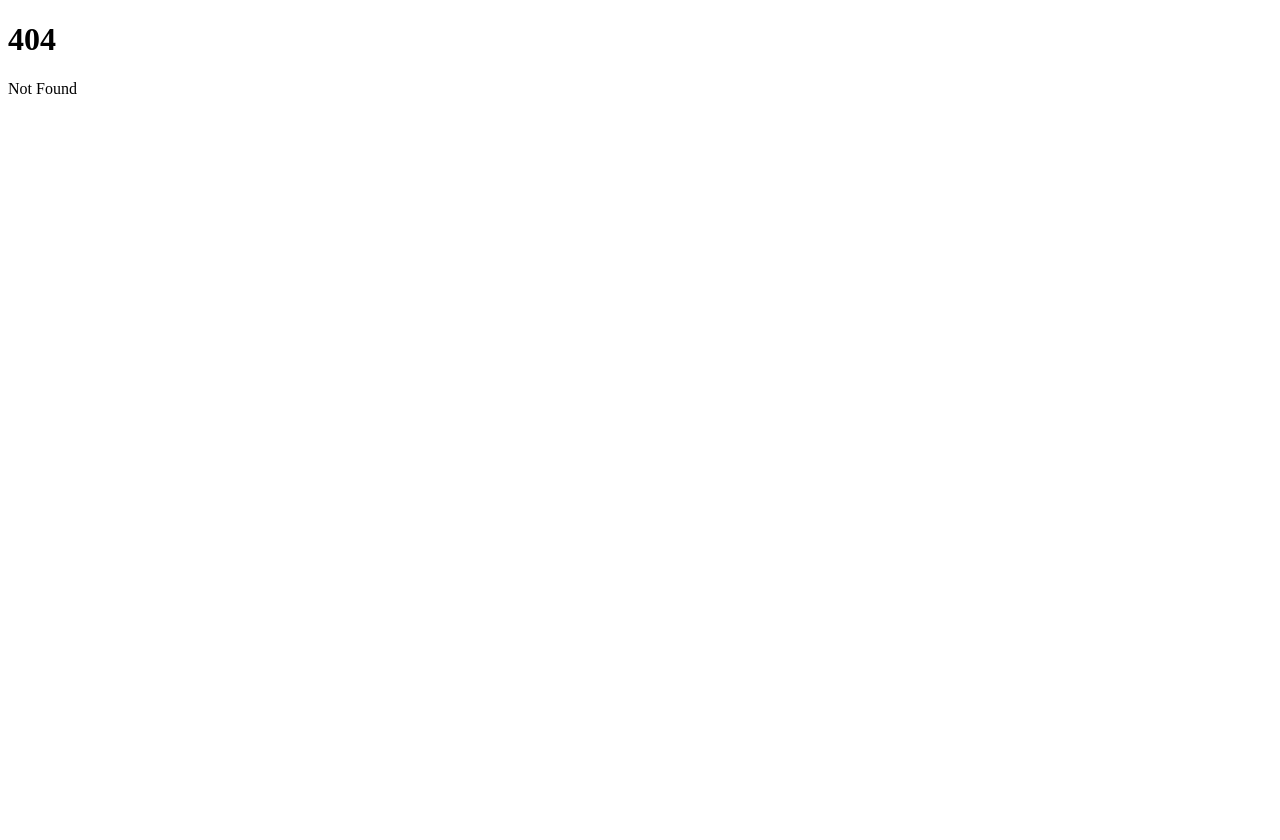
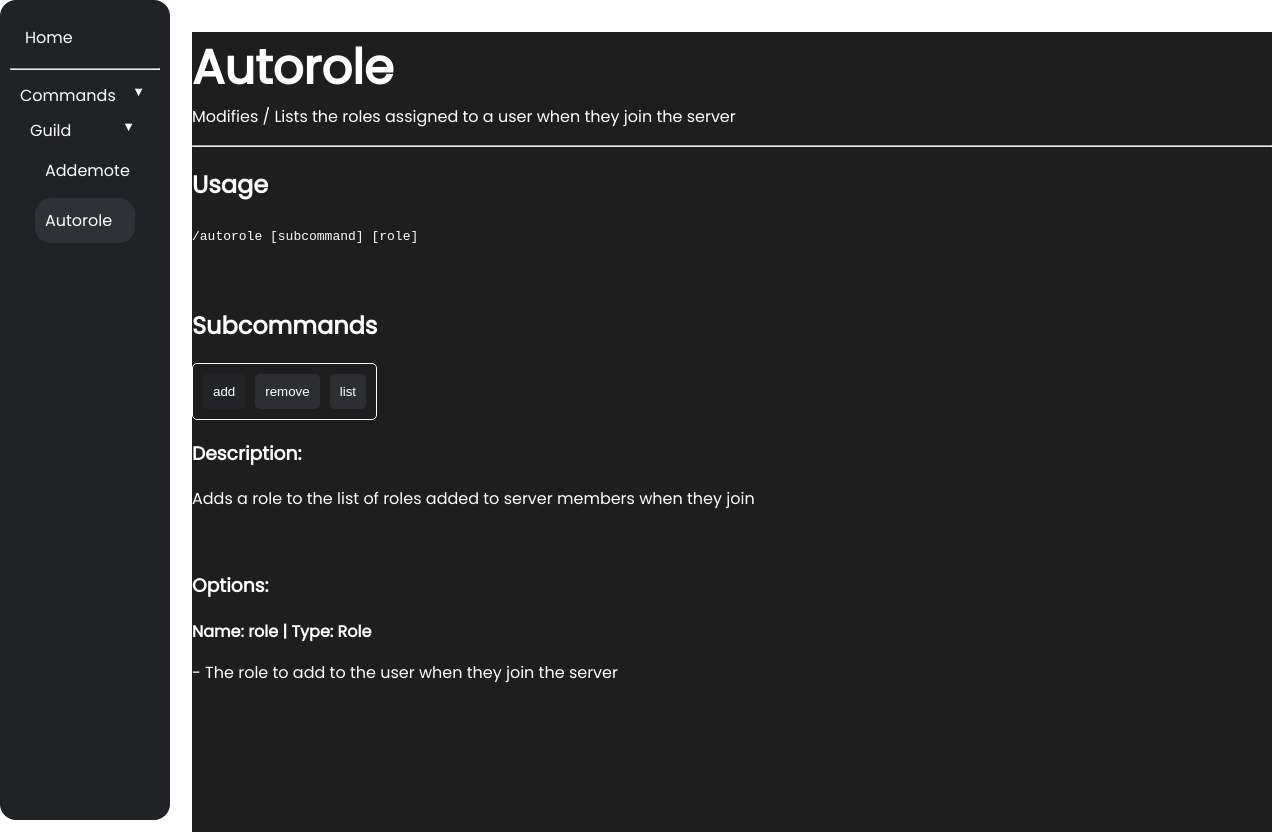
Before and after one commit to DaalBot/Docs, a SvelteKit app: page /commands/guild/autorole in a window 1280 px wide. Before the commit this address had no page. Before the commit the page ends 800 px from the top, so only its background shows below. Built offline with nearby package versions, Linux system fonts and the light colour scheme.

Commit message:
Add details menu auto-expansion and new Switch component

```diff
--- a/src/components/Sidebar.svelte
+++ b/src/components/Sidebar.svelte
@@ -9,6 +9,17 @@
 
     onMount(() => {
         document.body.style.marginLeft = '12em';
+
+        // Automatically expand the details menu that the active a tag is in
+        const detailsElements = document.querySelectorAll('details');
+        for (let i = 0; i < detailsElements.length; i++) {
+            const aElements = detailsElements[i].querySelectorAll('a');
+            for (let j = 0; j < aElements.length; j++) {
+                if (aElements[j].classList.contains('selected')) {
+                    detailsElements[i].setAttribute('open', '');
+                }
+            }
+        }
     });
 </script>
 
@@ -17,7 +28,11 @@
     <hr>
     <details>
         <summary>Commands</summary>
-        <a href='/commands/addemote' id="commands-addemote" class:selected={active === '/commands/addemote'}>addemote</a>
+        <details>
+            <summary>Guild</summary>
+            <a href='/commands/guild/addemote' class:selected={active === '/commands/guild/addemote'}>Addemote</a>
+            <a href='/commands/guild/autorole' class:selected={active === '/commands/guild/autorole'}>Autorole</a>
+        </details>
     </details>
 </div>
 
--- /dev/null
+++ b/src/components/Switch.svelte
@@ -0,0 +1,56 @@
+<script>
+    /**
+     * @type {{name: string, value: string}[]}
+     */
+    export let options = [];
+
+    export let selected = '';
+
+    /**
+     * @param {{value: string}} option
+     */
+    const selectOption = (option) => {
+        selected = option.value;
+    };
+</script>
+
+<style>
+    div {
+        display: inline-block;
+        padding: 5px;
+        border: 1px solid #fff;
+        border-radius: 5px;
+    }
+
+    .option {
+        display: inline-block;
+        padding: 10px;
+        cursor: pointer;
+        margin: 5px;
+    }
+
+    button {
+        background-color: #2c2e31;
+        color: #fff;
+        border: none;
+        border-radius: 5px;
+        padding: 10px;
+        cursor: pointer;
+        margin: 5px;
+    }
+
+    .selected {
+        background-color: #222427;
+    }
+</style>
+
+<div>
+    {#each options as option (option.value)}
+        <button
+            class="option {selected === option.value ? 'selected' : ''}"
+            on:click={() => selectOption(option)}
+        >
+            {option.name}
+        </button>
+    {/each}
+</div>
--- a/src/routes/+page.svelte
+++ b/src/routes/+page.svelte
@@ -5,7 +5,7 @@
 <body>
     <Sidebar/>
     <div class="page">
-        <h1>Page</h1>
+        <h1><b>DaalBot Docs</b></h1>
         <p>Just a basic page for stuff and yeah</p>
     </div>
 </body>
@@ -21,4 +21,8 @@
 
         font-family: 'Poppins', sans-serif;
     }
+
+    h1 {
+        font-size: 3em;
+    }
 </style>
--- a/src/routes/commands/addemote/+page.svelte
+++ /dev/null
@@ -1,5 +0,0 @@
-<script>
-    import Sidebar from "../../../components/Sidebar.svelte";
-
-</script>
-<Sidebar/>
--- /dev/null
+++ b/src/routes/commands/guild/addemote/+page.svelte
@@ -0,0 +1,6 @@
+<script>
+    import Sidebar from "../../../../components/Sidebar.svelte";
+</script>
+
+<h1>TODO</h1>
+<Sidebar/>
--- /dev/null
+++ b/src/routes/commands/guild/autorole/+page.svelte
@@ -0,0 +1,74 @@
+<script>
+    import Sidebar from "../../../../components/Sidebar.svelte";
+    import Switch from "../../../../components/Switch.svelte";
+
+    let selected = 'add';
+
+    // Reactivity
+    $: {
+        if (selected === 'add') {
+            // Load HTML for 'add'
+        } else if (selected === 'remove') {
+            // Load HTML for 'remove'
+        } else if (selected === 'list') {
+            // Load HTML for 'list'
+        }
+  }
+</script>
+
+<body>
+    <Sidebar/>
+    <div class="page">
+        <h1 id=page-title><b>Autorole</b></h1>
+        <p id="page-description">Modifies / Lists the roles assigned to a user when they join the server</p>
+        <hr/>
+        <h2>Usage</h2>
+        <p><code>/autorole [subcommand] [role]</code></p>
+        <br/>
+        <h2>Subcommands</h2>
+        <Switch bind:selected={selected} options={[{name: 'add', value: 'add'}, {name: 'remove', value: 'remove'}, {name: 'list', value: 'list'}]}/>
+        {#if selected === 'add'}
+            <h3>Description:</h3>
+            <p>Adds a role to the list of roles added to server members when they join</p>
+            <br/>
+            <h3><b>Options:</b></h3>
+            <p><b>Name: role | Type: Role</b></p> - The role to add to the user when they join the server
+        {:else if selected === 'remove'}
+            <h3>Description:</h3>
+            <p>Removes a role from the list of roles added to server members when they join</p>
+            <br/>
+            <h3><b>Options:</b></h3>
+            <p><b>Name: role | Type: Role</b></p> - The role to remove from the list
+        {:else if selected === 'list'}
+            <h3>Description:</h3>
+            <p>Lists the roles added to server members when they join</p>
+            <br/>
+            <h3><b>Options: None</b></h3>
+        {/if}
+    </div>
+</body>
+
+<style>
+    @import url('https://fonts.googleapis.com/css2?family=Poppins&display=swap');
+
+    body {
+        background-color: #1e1e1e;
+        color: #fff;
+        height: 100vh;
+        margin: 0px;
+
+        font-family: 'Poppins', sans-serif;
+    }
+
+    h1 {
+        font-size: 3em;
+    }
+
+    #page-title {
+        margin-bottom: 0px;
+    }
+
+    #page-description {
+        margin-top: 0px;
+    }
+</style>
```
Also changed, not shown: src/routes/commands/guild/config/+page.svelte (added).
